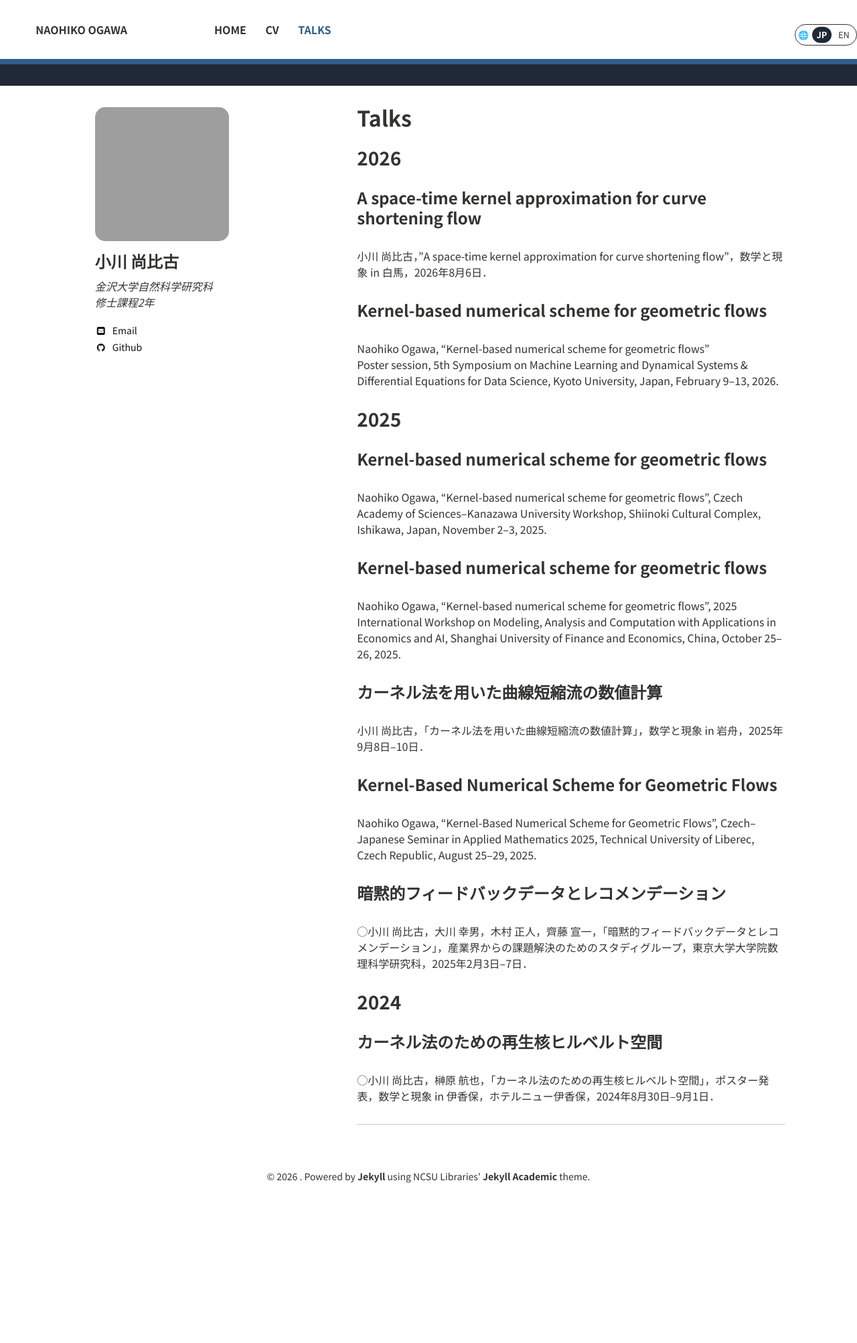
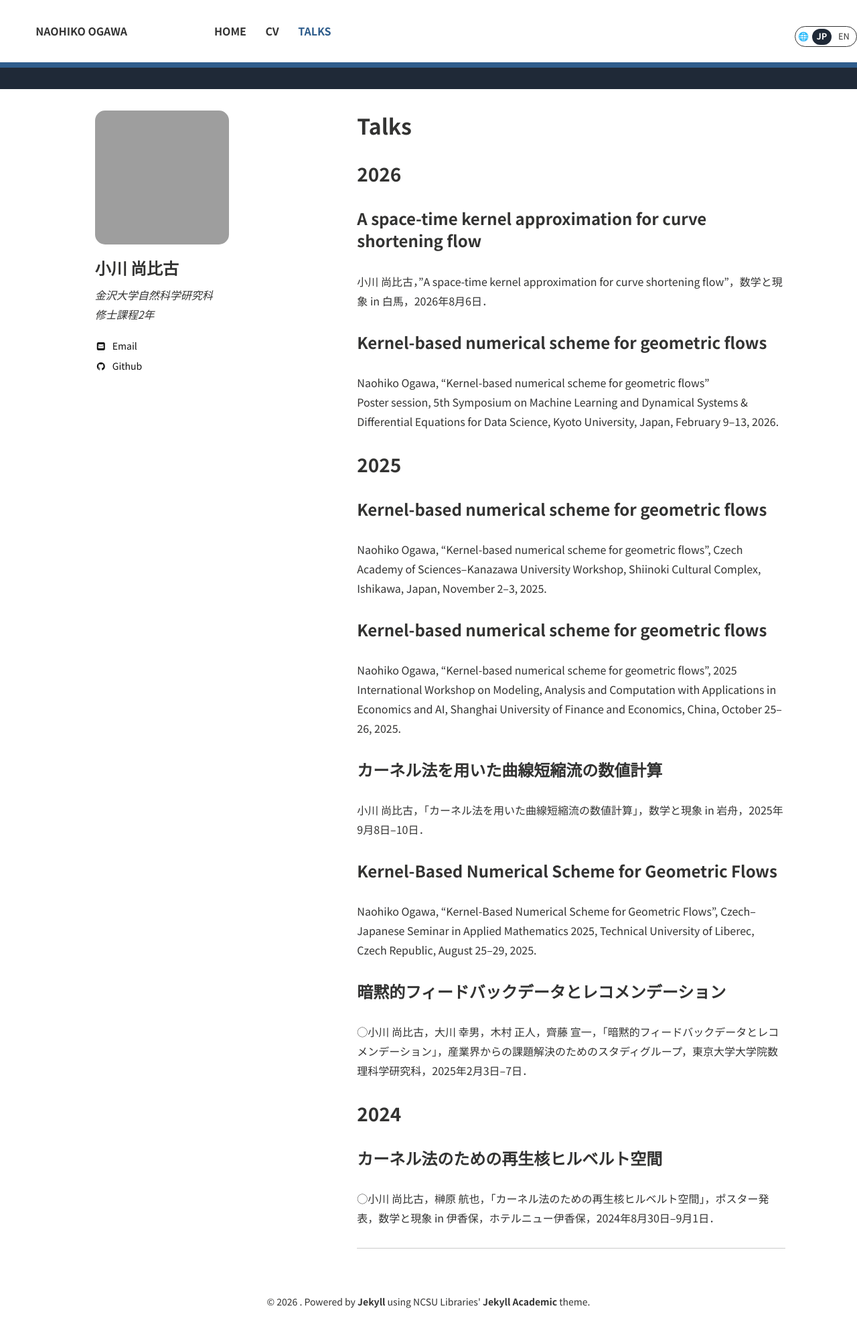
Before and after one commit to Ogawa-Nao/ogawa-nao.github.io, a Jekyll site: the page built from jp/talks.md, in a window 1280 px wide. Shown: the whole page at 67% size. Built offline with Jekyll 4.4.1, drawn with Linux system fonts in a browser that asks for light colours; nearby versions of some CDN libraries; before the commit the page ends 1815 px from its top, so only the background shows below that; grey boxes are pictures that could not be loaded.

Commit message:
Change space between lines

```diff
--- a/_sass/typography.scss
+++ b/_sass/typography.scss
@@ -166,3 +166,15 @@ pre {
 	line-height: 1.5;
 	overflow-x: auto;
 }
+
+
+body {
+  font-family: $base-font;
+  line-height: 1.8;
+}
+
+h1, h2, h3, h4, h5, h6 {
+  font-family: $heading-font;
+  line-height: 1.4;
+  letter-spacing: 0;
+}
```
